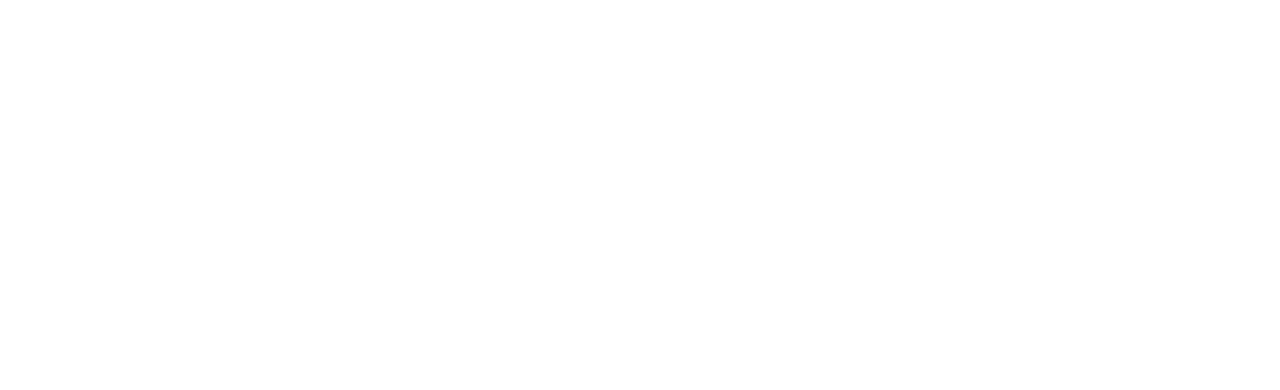
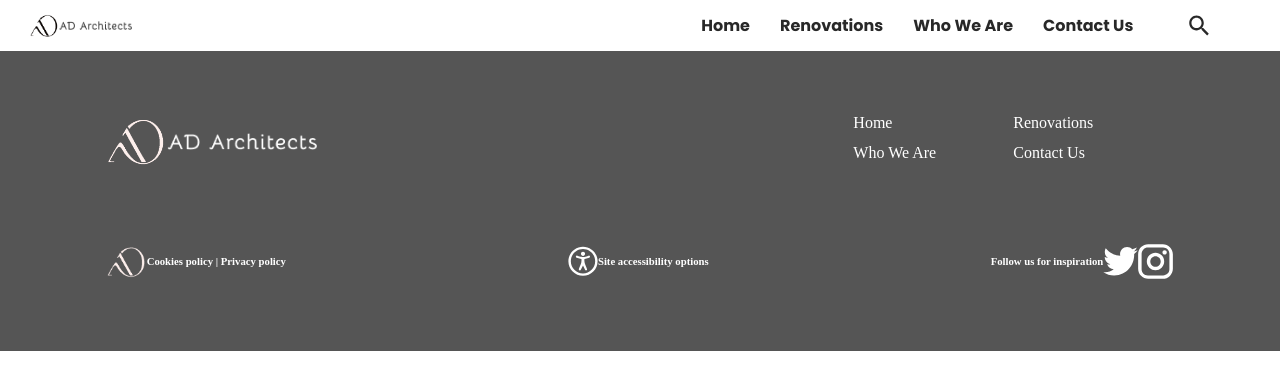
Before and after one commit to EDGI9/ad-architect-app, a React (Vite) app: page / in a window 1280 px wide. Before the commit this address had no page. Shown: the top 390 px of the page. Built offline with nearby package versions, Linux system fonts and the light colour scheme; a web font is replaced by a local one.

Commit message:
Update of some of the images used

```diff
--- a/src/__mock__/employees.tsx
+++ b/src/__mock__/employees.tsx
@@ -2,20 +2,20 @@ import {Employees} from "../interfaces/Employees.d";
 import {images} from "./images"
 
 export const employees: Employees.EmployeesList = {
-    "employee_1" : {
-        image: images.employee_1,
+    EMPLOYEE_1 : {
+        image: images.EMPLOYEE_1,
         title: "Sergio Lopez",
         subtitle: "Interior designer",
         text: "Sergio has 10 years experince as an Interior Designer, having worked in many different projects. He especially likes working on remodels of lake houses.",
     },
-    "employee_2" : {
-        image: images.employee_2,
+    EMPLOYEE_2 : {
+        image: images.EMPLOYEE_2,
         title: "Ananda Ntombi",
         subtitle: "Architect",
         text: "Ananda has started her carreer working at  Foster and Partners, where she had the opportunity to learn from some of the best in the industry and experience varied projects and teams.",
     },
-    "employee_3" : {
-        image: images.employee_3,
+    EMPLOYEE_3 : {
+        image: images.EMPLOYEE_3,
         title: "Larry Chester",
         subtitle: "Architectural Engineer",
         text: "Larry is the go to person to bring to life the ideas and concepts dreamed by the team, coming up with creative ideas to transform those concepts. ",
--- a/src/components/Footer/Footer.tsx
+++ b/src/components/Footer/Footer.tsx
@@ -20,25 +20,25 @@ export function Footer(props: Components.Footer): JSX.Element {
     return (
         <footer data-testid="qa-footer" className="c-footer">
             <div className="c-footer__logo">
-                <Image image={images.logo_2} width={60} height={60}/>
-                <Image image={images.logo_name_2} width={150} height={15}/>
+                <Image image={images.LOGO_2} width={60} height={60}/>
+                <Image image={images.LOGO_NAME_2} width={150} height={15}/>
             </div>
             <div className="c-footer__links">
                 {routes}
             </div>
             <div className="c-footer__footer">
                 <div>
-                    <Image image={images.logo_2} width={40} height={40}/>
+                    <Image image={images.LOGO_2} width={40} height={40}/>
                     <Title type="h6" text="Cookies policy | Privacy policy"/>
                 </div>
                 <div>
-                    <Image image={images.icon_accessability} width={30} height={30}/>
+                    <Image image={images.ICON_ACCESSABILITY} width={30} height={30}/>
                     <Title type="h6" text="Site accessibility options"/>
                 </div>
                 <div>
                     <Title type="h6" text="Follow us for inspiration"/>
-                    <Image image={images.icon_twitter} width={35} height={35}/>
-                    <Image image={images.icon_instagram} width={35} height={35}/>
+                    <Image image={images.ICON_TWITTTER} width={35} height={35}/>
+                    <Image image={images.ICON_INSTAGRAM} width={35} height={35}/>
                 </div>
             </div>
         </footer>
--- a/src/components/NavBar/NavBar.tsx
+++ b/src/components/NavBar/NavBar.tsx
@@ -13,8 +13,8 @@ export function NavBar(props: Components.NavBar): JSX.Element {
         return (
             <nav data-testid="qa-nav-bar" className="c-nav-bar">
                 <div className="c-nav-bar__logo">
-                    <Image image={images.logo} width={60} height={60}/>
-                    <Image image={images.logo_name} width={150} height={15}/>
+                    <Image image={images.LOGO} width={60} height={60}/>
+                    <Image image={images.LOGO_NAME} width={150} height={15}/>
                 </div>
                 <div className="c-nav-bar__links">
                     {
@@ -25,7 +25,7 @@ export function NavBar(props: Components.NavBar): JSX.Element {
                     }
                 </div>
                 <div className="c-nav-bar__search">
-                    <Image image={images.icon_search} width={20} height={20}/>
+                    <Image image={images.ICON_SEARCH} width={20} height={20}/>
                 </div>
             </nav>
         );
--- a/src/components/ReferralName/ReferralName.tsx
+++ b/src/components/ReferralName/ReferralName.tsx
@@ -7,7 +7,7 @@ import { images } from "../../__mock__/images";
 import "./ReferralName.scss"
 
 export function ReferralName(props: Components.ReferralName): JSX.Element {
-    const image: Images.Image = images.icon_quotation;
+    const image: Images.Image = images.ICON_QUOTATION;
     return (
         <div data-testid="qa-referral-name" className="c-referral-name">
             <Card borderRadius={6} backgroundColor="#ECAE85E5">
--- a/src/views/ContactUs.tsx
+++ b/src/views/ContactUs.tsx
@@ -53,7 +53,7 @@ export function ContactUs(): JSX.Element {
                             </iframe>
                         </div>
                         <Image
-                            image={images.big_img_1}
+                            image={images.BIG_IMG_1}
                             className="absolute top-0 z-0 contrast-[.40]"
                             imgClassName="rounded-full scale-[3.5] sm:scale-[2] lg:scale-[1.5] -translate-x-[80%] translate-y-[10%] sm:translate-x-[0px] sm:-translate-y-[30%] lg:-translate-x-[45%] lg:translate-y-[0%]"/>
                     </div>
```
